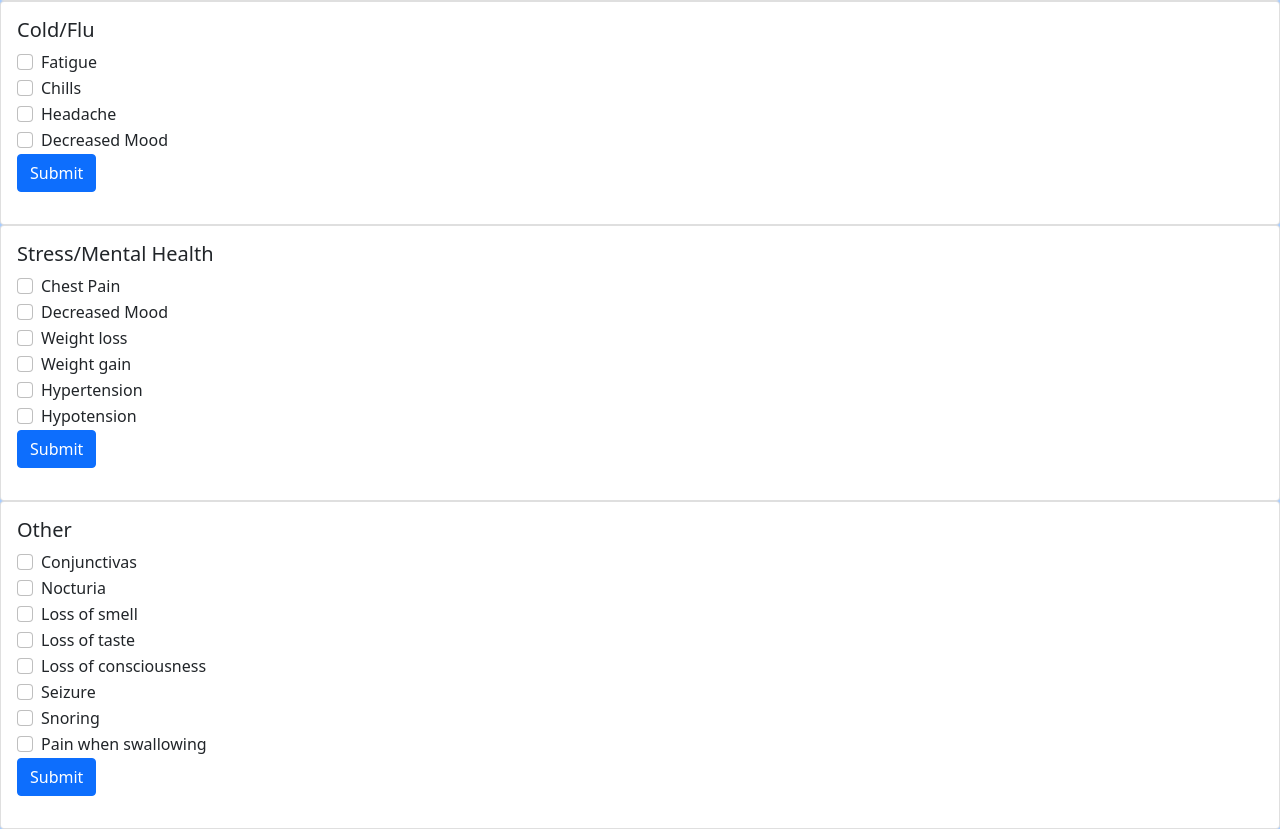
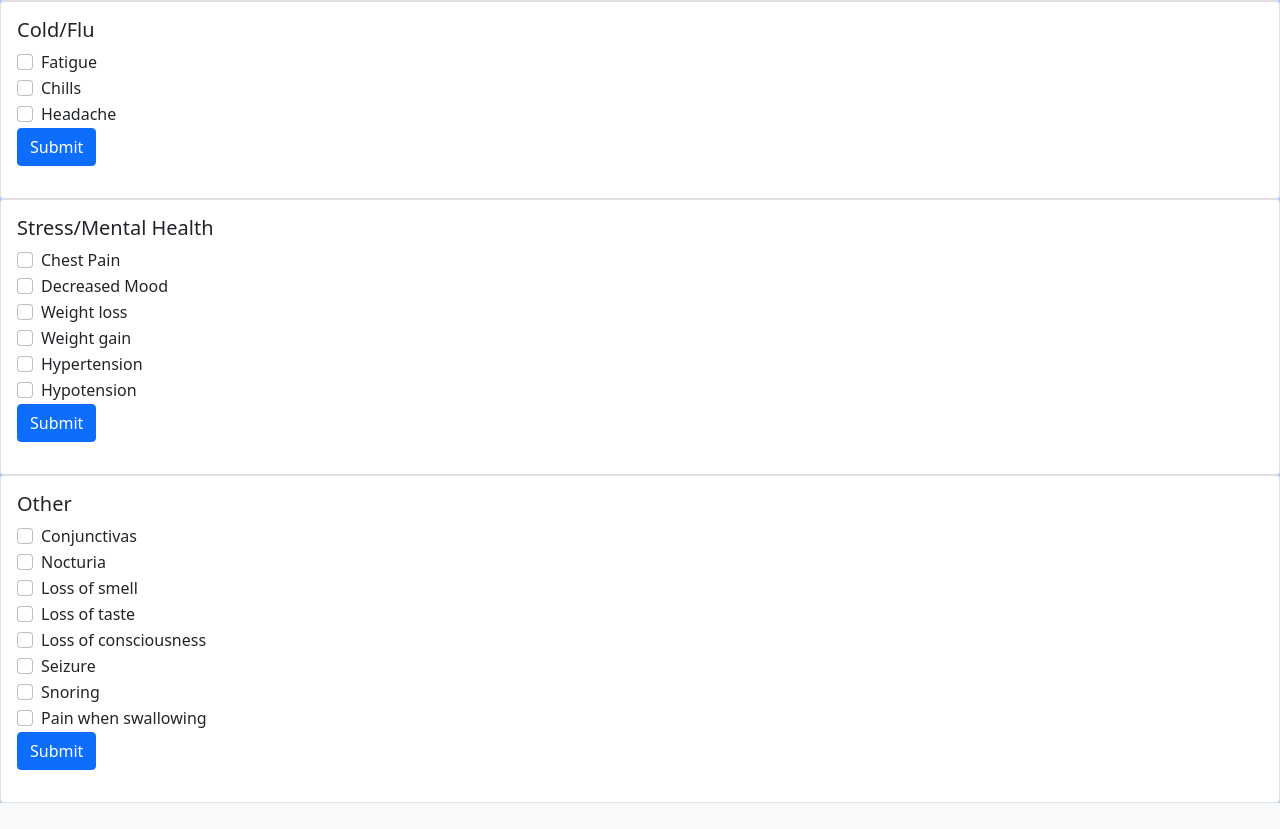
Before and after one commit to mawopileda/finalproj, a Flask app: page / in a window 1280 px wide. Shown: the part 529-1358 px from the top of the page. After the commit the page ends 1332 px from the top, so only its background shows below. Run offline with Flask 2, Linux system fonts and the light colour scheme.

Commit message:
categories

```diff
--- a/templates/home.html
+++ b/templates/home.html
@@ -62,10 +62,6 @@
       <div class="form-check">
         <input class="form-check-input" type="checkbox" value="" id="flexCheckDefault" />
         <label class="form-check-label" for="flexCheckDefault">Headache</label>
-      </div>
-      <div class="form-check">
-        <input class="form-check-input" type="checkbox" value="" id="flexCheckDefault" />
-        <label class="form-check-label" for="flexCheckDefault">Decreased Mood</label>
       </div>
       <!-- The Button to submit -->
       <p> <a href="#" class="btn btn-primary">Submit</a> </p>
```
